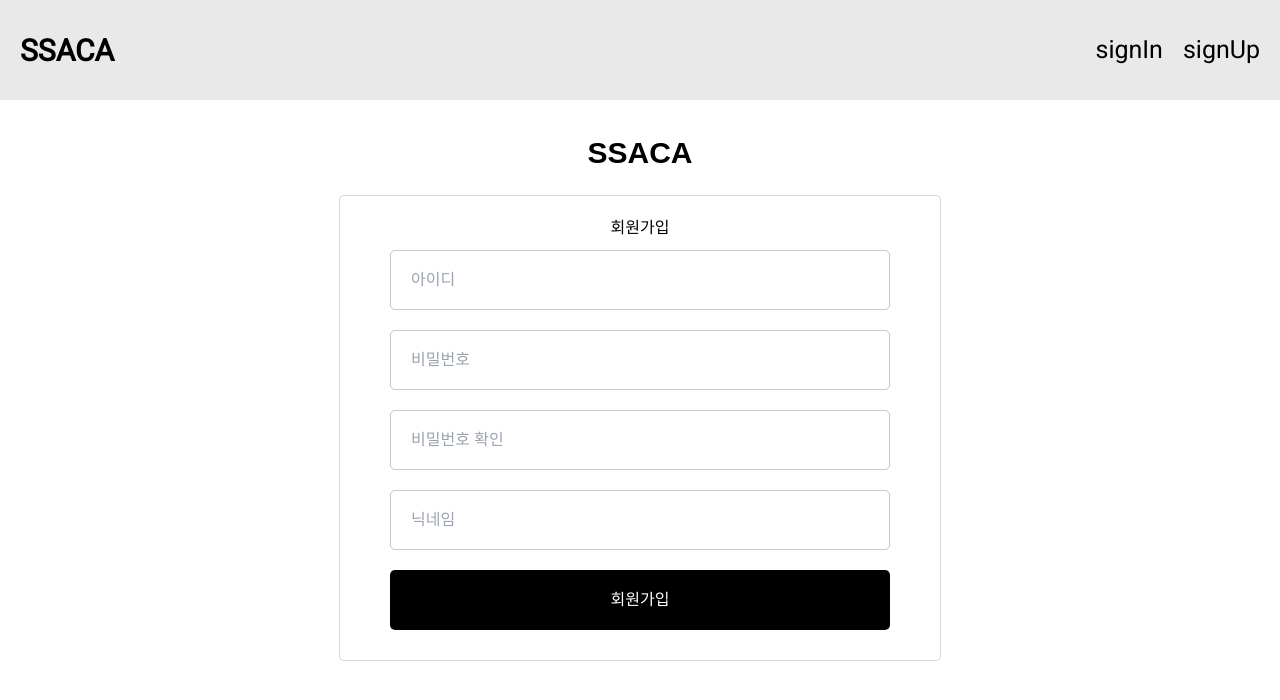
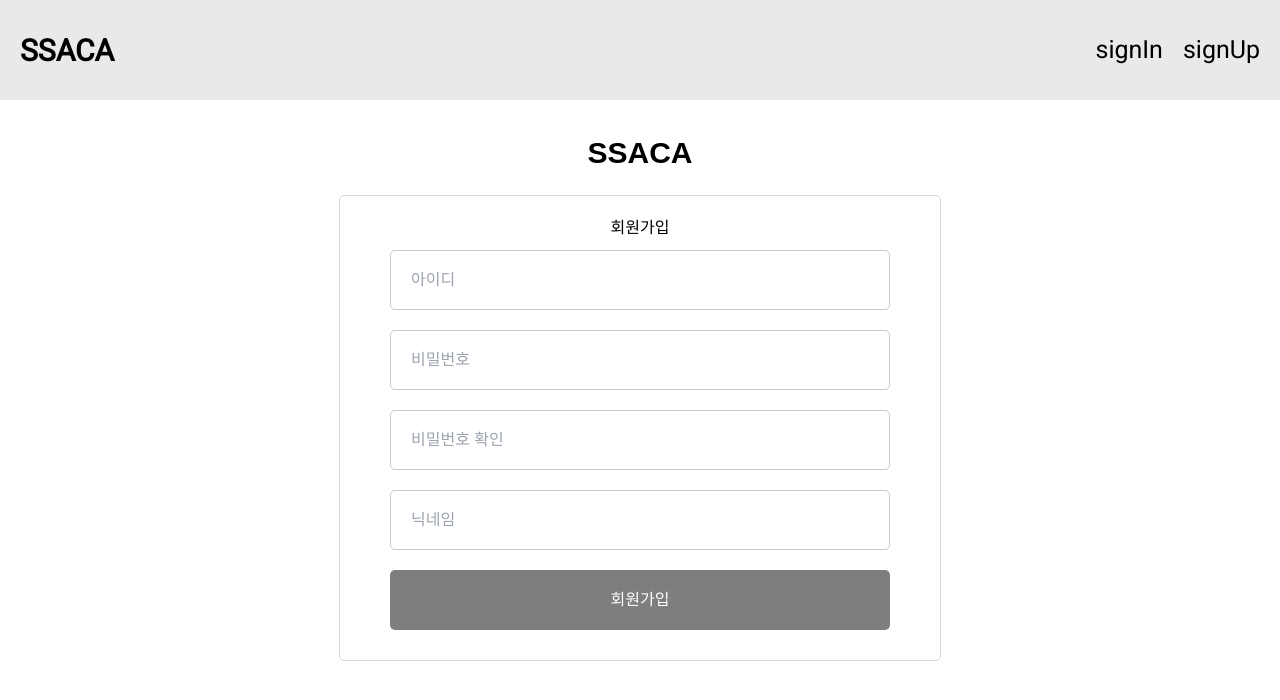
Before and after one commit to kangjunkyu/oh-jo-choi-kang, a React (Create React App) app in the folder ssaca_front/: page /regist in a window 1280 px wide. Shown: the top 700 px of the page. Built offline with nearby package versions, Linux system fonts and the light colour scheme; no server answers; a web font is replaced by a local one.

Commit message:
회원가입 완성

```diff
--- a/ssaca_front/src/component/page/User/Regist.css
+++ b/ssaca_front/src/component/page/User/Regist.css
@@ -50,3 +50,13 @@
   height: 60px;
   margin: 10px;
 }
+
+.button-regist-disable {
+  border-radius: 5px;
+  background-color: rgb(126, 126, 126);
+  color: white;
+  width: 500px;
+  height: 60px;
+  margin: 10px;
+  cursor: not-allowed;
+}
--- a/ssaca_front/src/component/page/User/Regist.js
+++ b/ssaca_front/src/component/page/User/Regist.js
@@ -1,6 +1,6 @@
 import "./Regist.css";
 import axios from "axios";
-import { useState } from "react";
+import { useState, useEffect } from "react";
 
 const Regist = () => {
   const API = "http://localhost:8080/user";
@@ -10,6 +10,7 @@ const Regist = () => {
     password: "",
     pwCorrect: "",
     nickname: "",
+    isExist: false,
   });
 
   // 회원가입
@@ -30,7 +31,15 @@ const Regist = () => {
   }
 
   // 아이디 중복 확인
+  useEffect(() => {
+    getStatus();
+  }, [state.id]);
+
   const getStatus = async () => {
+    setState({
+      ...state,
+      isExist: await getId(),
+    });
     const isExist = await getId();
     console.log("isExist: ", isExist);
     return isExist ? "InCorrect" : "Correct";
@@ -42,7 +51,7 @@ const Regist = () => {
       console.log(state.id);
       return response.status === 200 ? true : false;
     } catch (error) {
-      console.log("getId Error: ", error);
+      console.log("getId - Error : ", error);
       return false;
     }
   };
@@ -54,7 +63,9 @@ const Regist = () => {
         <h4>회원가입</h4>
 
         <input
-          className={state.id < 1 ? "" : getStatus()}
+          className={
+            state.id < 1 ? "" : state.isExist ? "InCorrect" : "Correct"
+          }
           type="text"
           placeholder="아이디"
           value={state.id}
@@ -65,6 +76,13 @@ const Regist = () => {
             });
           }}
         />
+        <span>
+          {state.id < 1
+            ? ""
+            : state.isExist
+            ? "이미 존재하는 아이디입니다."
+            : ""}
+        </span>
 
         <input
           className={
@@ -85,6 +103,14 @@ const Regist = () => {
           }}
         />
 
+        <span>
+          {state.password < 1
+            ? ""
+            : state.password.length > 3
+            ? ""
+            : "비밀번호를 4글자 이상 입력해주세요."}
+        </span>
+
         <input
           className={
             state.pwCorrect < 1
@@ -104,6 +130,14 @@ const Regist = () => {
           }}
         />
 
+        <span>
+          {state.pwCorrect < 1
+            ? ""
+            : state.password === state.pwCorrect
+            ? ""
+            : "비밀번호가 다릅니다."}
+        </span>
+
         <input
           className={
             state.nickname < 1
@@ -122,7 +156,32 @@ const Regist = () => {
             });
           }}
         />
-        <button className="button-regist" type="submit">
+        <span>
+          {state.nickname < 1
+            ? ""
+            : state.nickname.length > 2
+            ? ""
+            : "닉네임을 3글자 이상 입력해주세요."}
+        </span>
+        <button
+          className={
+            !state.isExist &&
+            state.password.length > 3 &&
+            state.password === state.pwCorrect &&
+            state.nickname.length > 2
+              ? "button-regist"
+              : "button-regist-disable"
+          }
+          type="submit"
+          disable={
+            !state.isExist &&
+            state.password.length > 3 &&
+            state.password === state.pwCorrect &&
+            state.nickname.length > 2
+              ? ""
+              : "disable"
+          }
+        >
           회원가입
         </button>
       </form>
```
Also changed, not shown: 1 other file (tests, documents, lock files or other folders).
